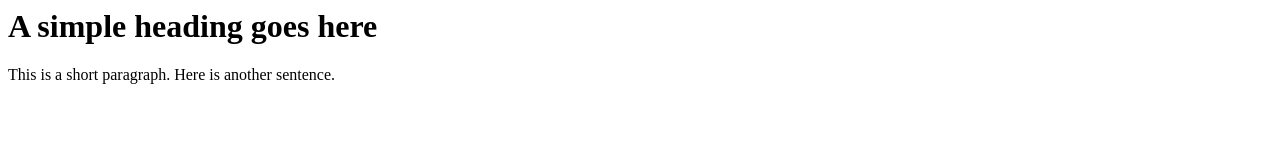
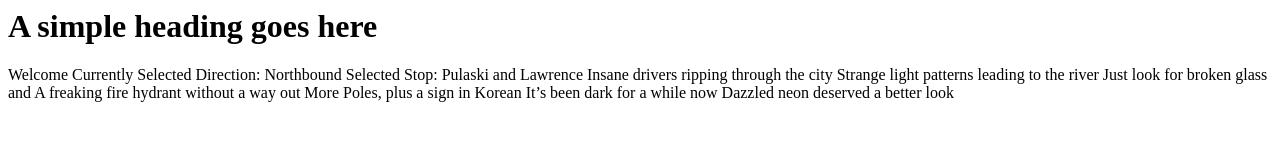
Before and after one commit to dprac/dp-Project-1-, a plain HTML site: page index.html in a window 1280 px wide. Drawn offline with Linux system fonts and the light colour scheme.

Commit message:
Update index.html

```diff
--- a/index.html
+++ b/index.html
@@ -1,8 +1,19 @@
 <head>
-<title>A simple title goes here</title>
+<title>Homebound</title>
 </head>
 
 <body>
 <h1>A simple heading goes here</h1>
-<p>This is a short paragraph. Here is another sentence.</p>
+<p>Welcome
+Currently Selected Direction: Northbound
+Selected Stop: Pulaski and Lawrence
+Insane drivers ripping through the city
+Strange light patterns leading to the river
+Just look for broken glass and
+A freaking fire hydrant without a way out
+More Poles, plus a sign in Korean
+It’s been dark for a while now
+Dazzled neon deserved a better look
+
+</p>
 </body>
```
